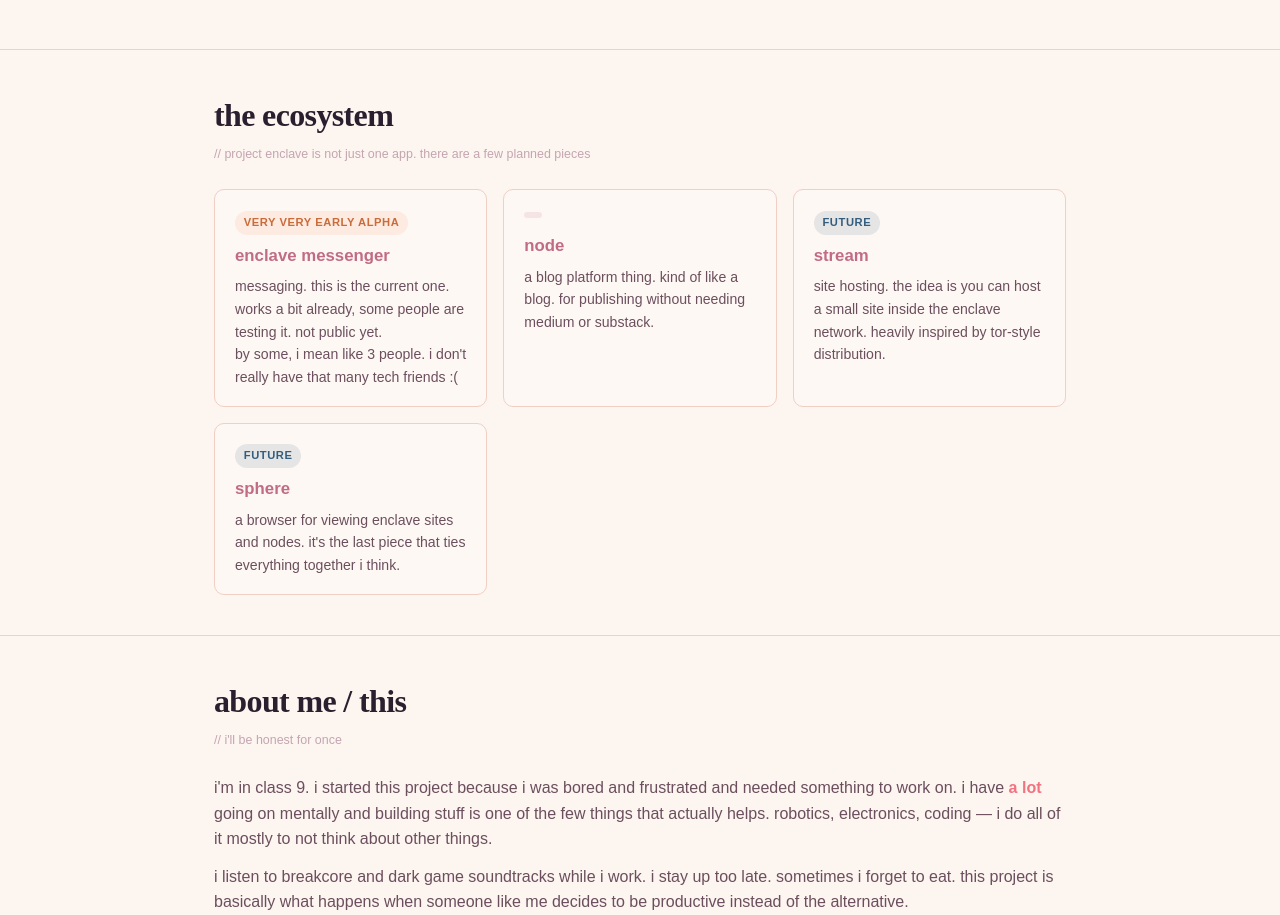
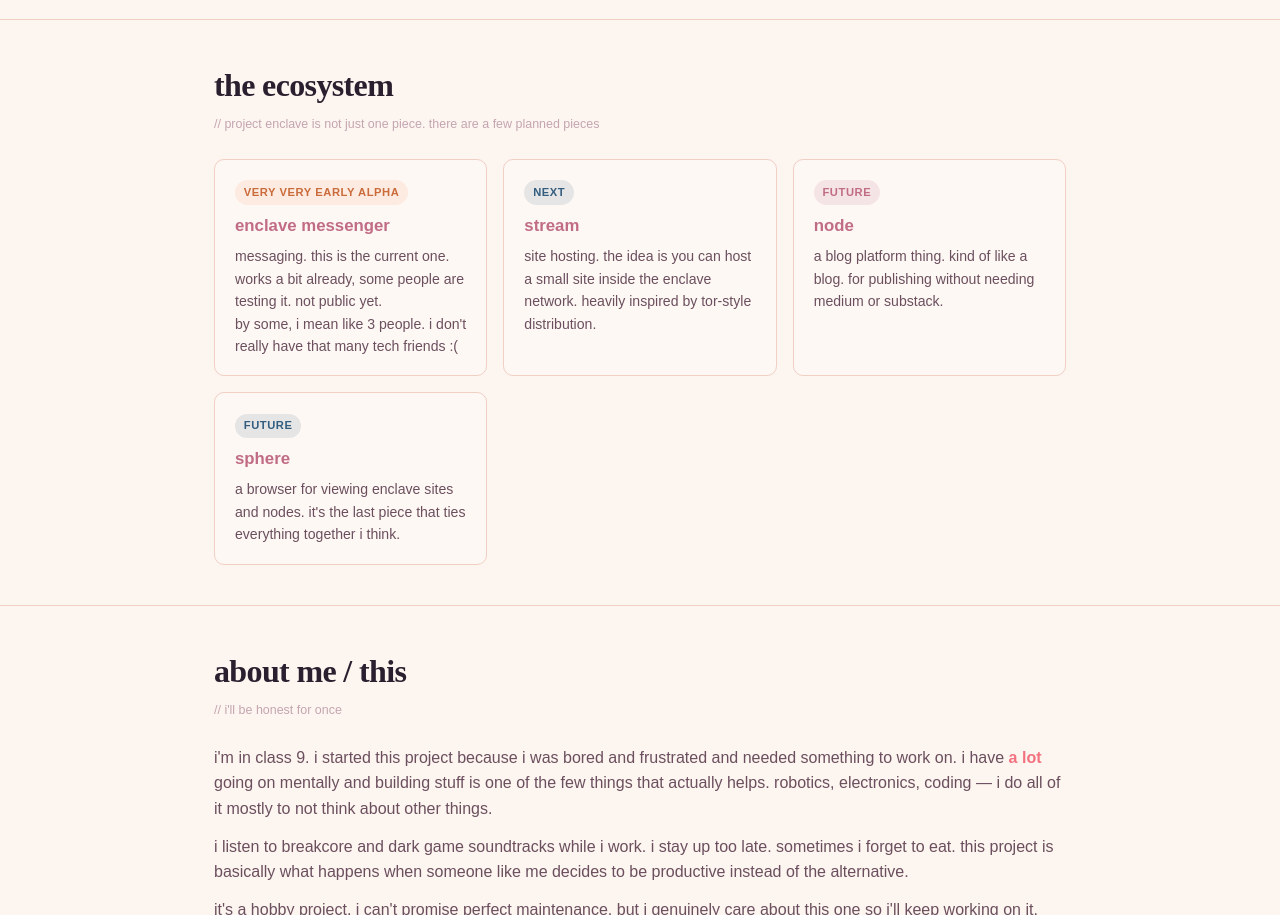
Before and after one commit to Enclave-Software/Enclave-Site, a plain HTML site: page index.html in a window 1280 px wide. Shown: the part 1327-2242 px from the top of the page. Drawn offline with Linux system fonts and the light colour scheme; a web font is replaced by a local one.

Commit message:
update 0.1

```diff
--- a/index.html
+++ b/index.html
@@ -287,7 +287,6 @@
       <p>this is my personal project. i made it because the internet in my state shuts down sometimes and then literally nothing works. not upi. not whatsapp. nothing. probably because i depend on the internet too much.</p>
       <p>so i decided to build something that doesn't depend on all that. it's not finished. it's probably not even that good. but i'm trying.</p>
       <p class="small-note">// yes i know the ui looks weird on some screens. i'll fix it eventually probably</p>
-      <br>
       <p class="small-note">// this site is still a work in progress even tho this took like 2 days for the design, code, etc. but i forgot the planning part... <br> oof</p>
 
       <div class="btn-row">
@@ -319,7 +318,7 @@
 
     <section id="projects">
       <h2>the ecosystem</h2>
-      <p class="section-sub">// project enclave is not just one app. there are a few planned pieces</p>
+      <p class="section-sub">// project enclave is not just one piece. there are a few planned pieces</p>
       <div class="projects-grid">
         <div class="proj-card">
           <span class="status s-active">very very early alpha</span>
@@ -328,14 +327,14 @@
           <p class="small-note">by some, i mean like 3 people. i don't really have that many tech friends :(</p>
         </div>
         <div class="proj-card">
-          <span class="status s-soon"></span>
+          <span class="status s-future">next</span>
+          <h3>stream</h3>
+          <p>site hosting. the idea is you can host a small site inside the enclave network. heavily inspired by tor-style distribution.</p>
+        </div>
+        <div class="proj-card">
+          <span class="status s-soon">future</span>
           <h3>node</h3>
           <p>a blog platform thing. kind of like a blog. for publishing without needing medium or substack.</p>
-        </div>
-        <div class="proj-card">
-          <span class="status s-future">future</span>
-          <h3>stream</h3>
-          <p>site hosting. the idea is you can host a small site inside the enclave network. heavily inspired by tor-style distribution.</p>
         </div>
         <div class="proj-card">
           <span class="status s-future">future</span>
```
